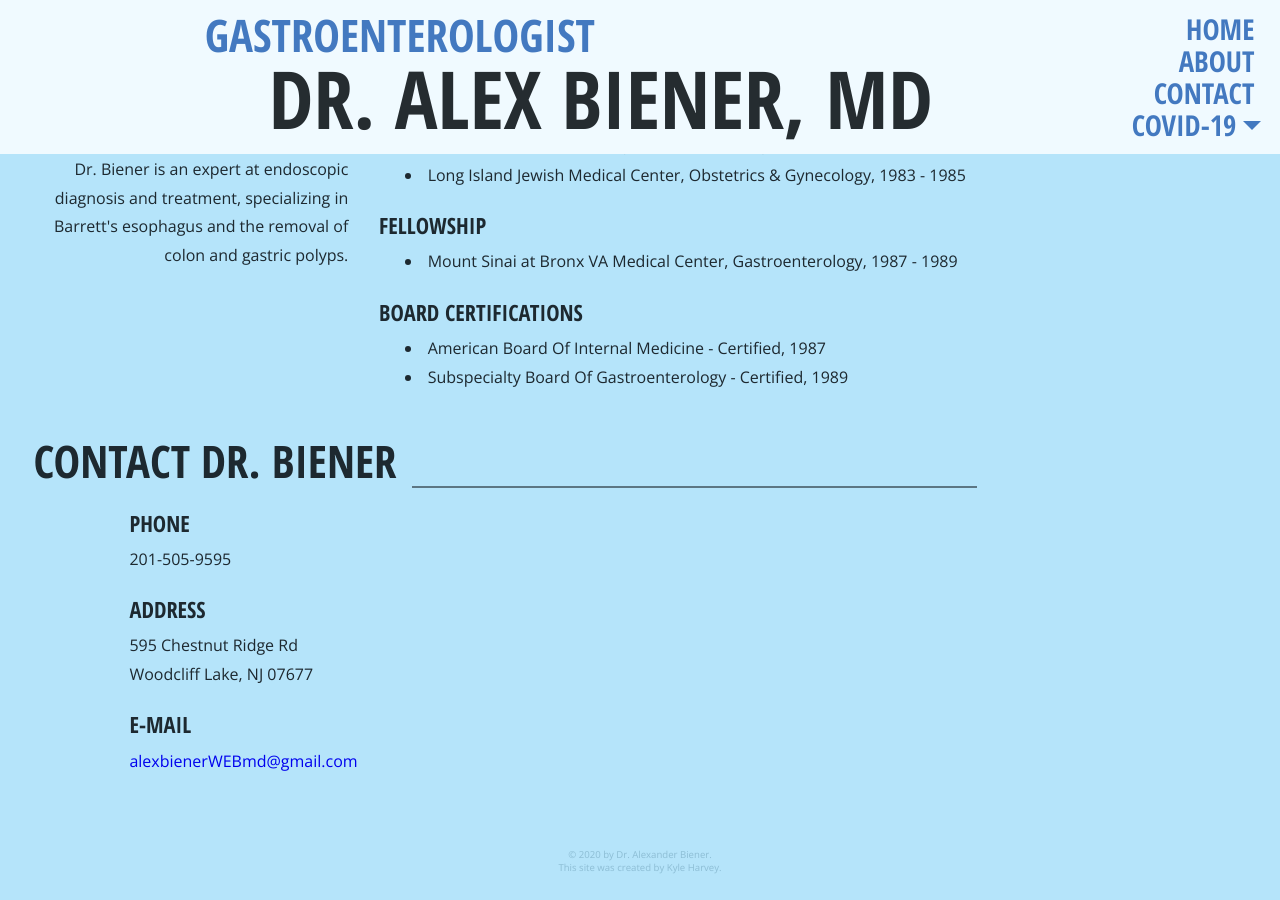
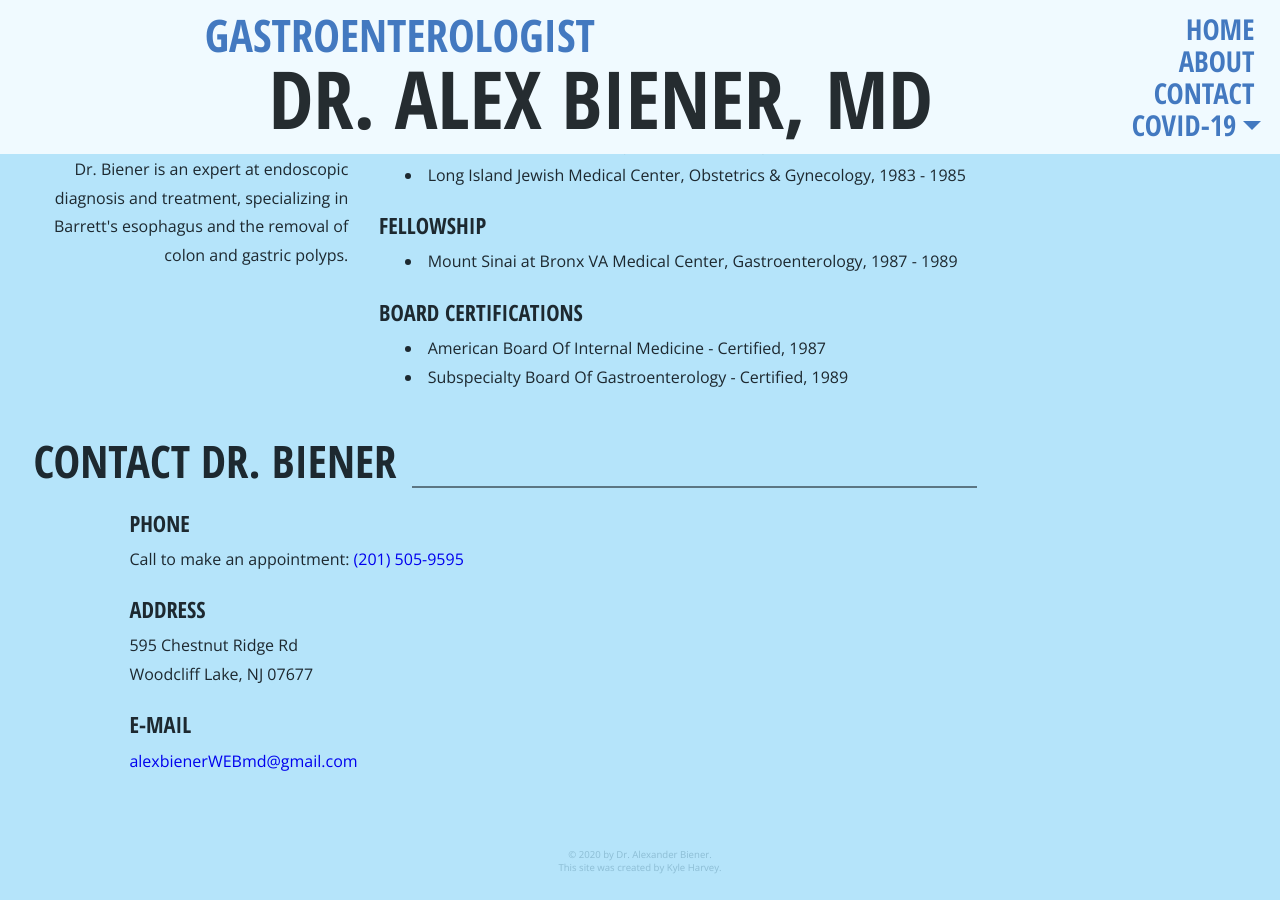
Before and after one commit to alexbienermd/alexbienermd.github.io, a Jekyll site: the page built from index.markdown, in a window 1280 px wide and 900 px high, scrolled down 1207 px. Built offline with Jekyll 4.4.1, drawn with Linux system fonts in a browser that asks for light colours; nearby versions of some CDN libraries.

Commit message:
Add 'click to call' link to contacts section

```diff
--- a/index.markdown
+++ b/index.markdown
@@ -78,7 +78,7 @@ layout: default
   <div class="contact-content">
     <h4>PHONE</h4>
     <ul>
-      <li>201-505-9595</li>
+      <li>Call to make an appointment: <a href="tel:+1-201-505-9595">(201) 505-9595</a></li>
     </ul>
 
     <h4>ADDRESS</h4>
```
